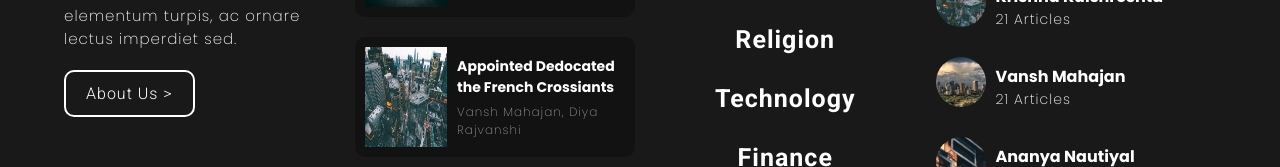
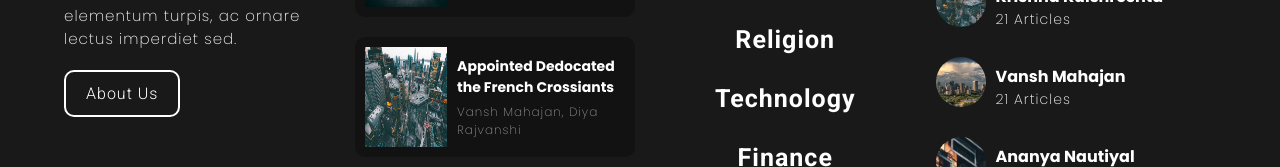
Before and after one commit to OmGuptaIND/breachv2.0, a Next.js app: page / in a window 1280 px wide. Shown: the part 2050-2217 px from the top of the page. Built offline with nearby package versions, Linux system fonts and the light colour scheme.

Commit message:
Patch: Bug

```diff
--- a/components/Partials/Footer.js
+++ b/components/Partials/Footer.js
@@ -10,7 +10,7 @@ export default function Footer() {
             <LogoContainer>
                 <Logo><span>B</span>reach<span>.</span></Logo>
                 <Description>Lorem ipsum dolor sit amet, consectetur adipiscing elit. Integer porta finibus justo, vestibulum finibus justo gravida ac. Phasellus hendrerit elementum turpis, ac ornare lectus imperdiet sed.</Description>
-                <AboutBtn>About Us ></AboutBtn>
+                <AboutBtn>About Us</AboutBtn>
             </LogoContainer>
 
             <HeadContainer>
```
